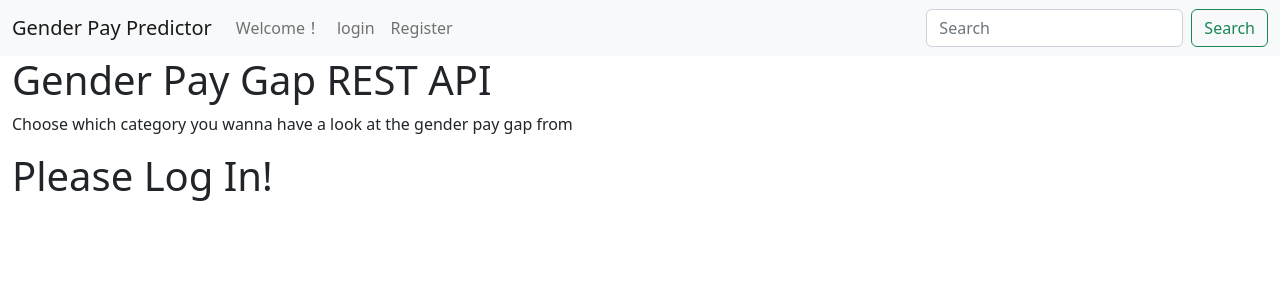
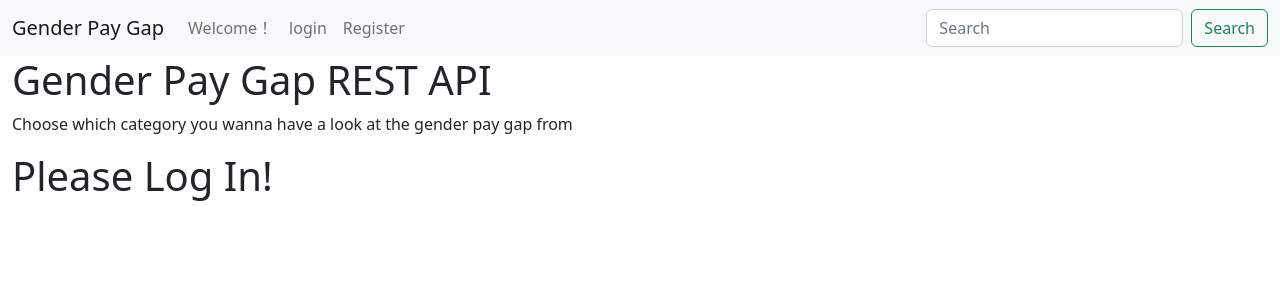
Before and after one commit to jonathon0301/comp0034-cw2-g-team18, a Flask app: page / in a window 1280 px wide. Shown: the top 300 px of the page. Run offline with Flask 3, Linux system fonts and the light colour scheme; some libraries are stand-ins or nearby versions.

Commit message:
Change some spelling

```diff
--- a/gender_app/templates/navbar.html
+++ b/gender_app/templates/navbar.html
@@ -1,6 +1,6 @@
 <nav class="navbar navbar-expand-lg bg-light">
     <div class="container-fluid">
-        <a class="navbar-brand" href="#">Gender Pay Predictor</a>
+        <a class="navbar-brand" href="#">Gender Pay Gap</a>
         <button class="navbar-toggler" type="button" data-bs-toggle="collapse" data-bs-target="#navbarSupportedContent"
             aria-controls="navbarSupportedContent" aria-expanded="false" aria-label="Toggle navigation">
             <span class="navbar-toggler-icon"></span>
```
